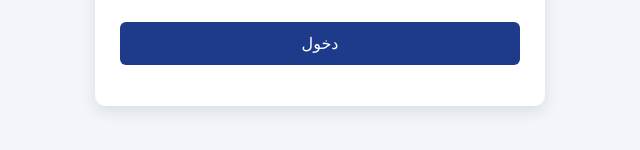
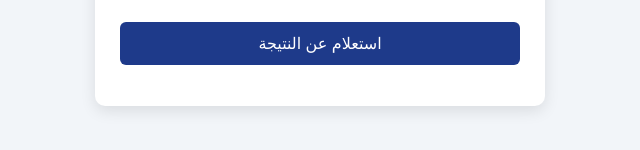
Before and after one commit to YassinWebsites/omar-bin-elkhattab5566, a plain HTML site: page index.html in a window 1280 px wide. Shown: the part 354-504 px from the top of the page, 320-960 px from the left. Drawn offline with Linux system fonts and the light colour scheme.

Commit message:
Update index.html

```diff
--- a/index.html
+++ b/index.html
@@ -22,7 +22,7 @@
 
   <input type="number" id="seat" placeholder="رقم الجلوس (3 أرقام)" min="300" max="700">
 
-  <button onclick="login()">دخول</button>
+  <button onclick="login()">استعلام عن النتيجة</button>
 
   <p id="msg"></p>
 </div>
```
